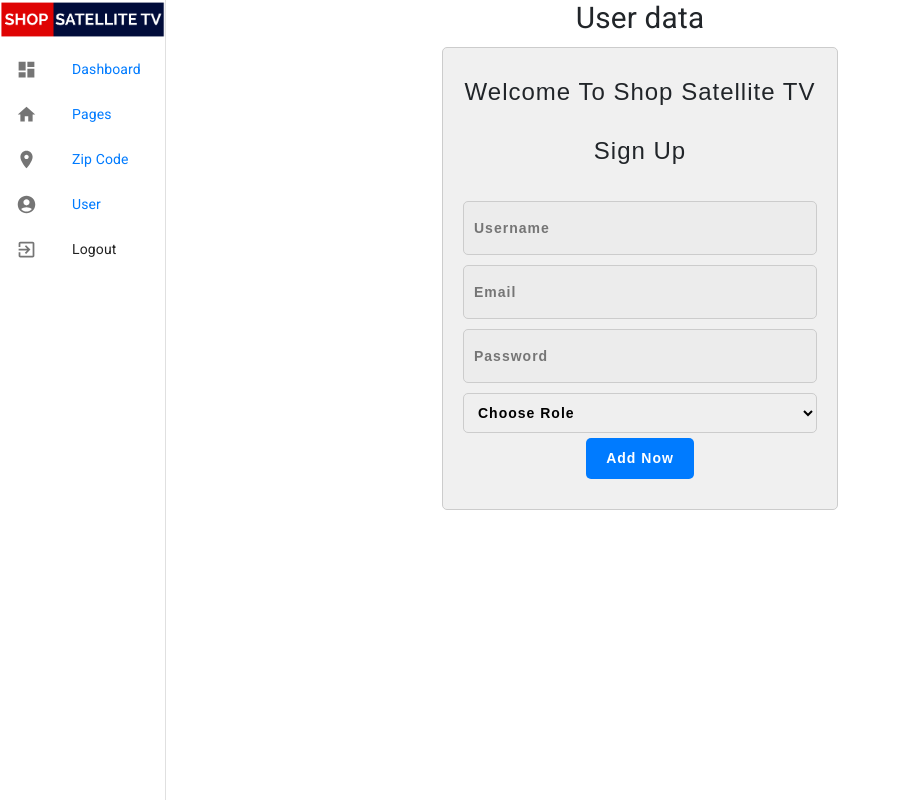
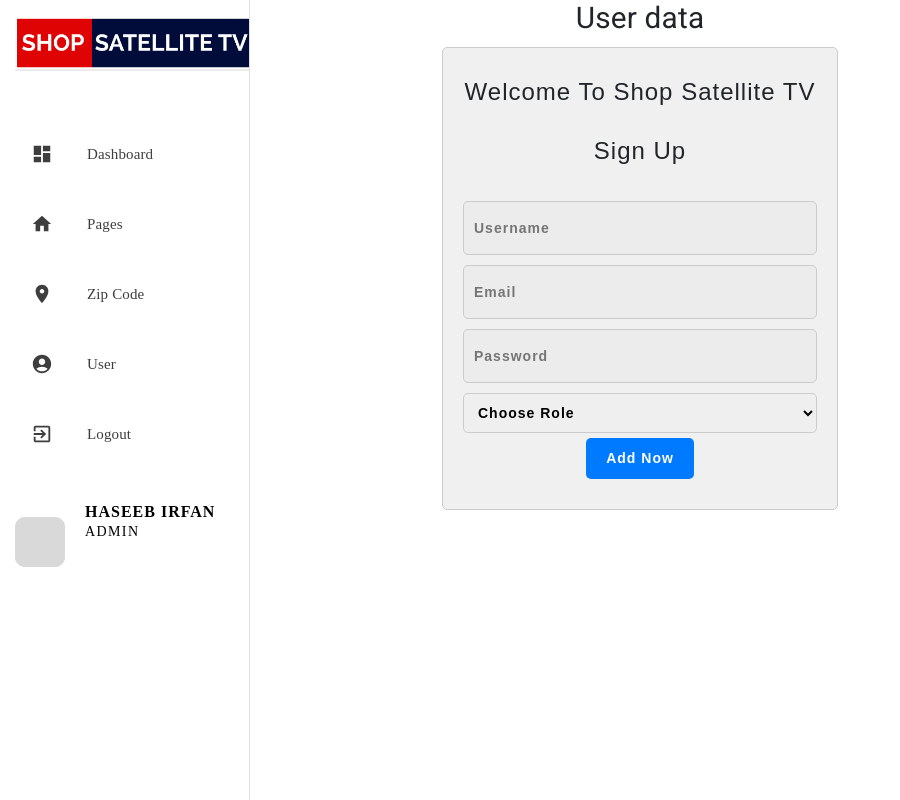
Before and after one commit to ShabiGardezi/DashboardCableTv, a React (Create React App) app: page /user in a window 1280 px wide. Shown: the whole page, without its empty margins (0-900 px from the left). Built offline with nearby package versions, Linux system fonts and the light colour scheme; a small style sheet from the web is missing.

Commit message:
Login page design + Sidebar

```diff
--- a/src/components/Sidebar.jsx
+++ b/src/components/Sidebar.jsx
@@ -20,6 +20,7 @@ import ExitToApp from "@mui/icons-material/ExitToApp";
 import DashboardIcon from "@mui/icons-material/Dashboard";
 import { styled } from "@mui/material/styles"; // Import styled from v5import { AccountCircle, ExitToApp, Home, Room } from "@mui/icons-material";
 import { Dashboard } from "@mui/icons-material";
+import Avatar from "../assests/avatar.png";
 const drawerWidth = 240;
 
 const useStyles = styled((theme) => ({
@@ -62,6 +63,7 @@ function VerticalNavbar() {
         <div className={classes.toolbar}>
           {/* Logo */}
           <div className={classes.logoContainer}>
+            <div className="sideBarLogo">
               <img
                 src={Logo}
                 alt="Logo"
@@ -69,10 +71,8 @@ function VerticalNavbar() {
                 style={{ maxWidth: "100%" }}
               />
             </div>
+          </div>
           {/* End Logo */}
-          {/* <Typography variant="h6" noWrap>
-            Dashboard
-          </Typography> */}
         </div>
         <List>
           <ListItem button>
@@ -114,6 +114,15 @@ function VerticalNavbar() {
             <ListItemText primary="Logout" />
           </ListItem>
         </List>
+        <div className="UserWidget">
+          <div className="leftside">
+            <img src={Avatar} alt="Avater" />
+          </div>
+          <div className="rightside">
+            <h3>Haseeb Irfan</h3>
+            <h4>Admin</h4>
+          </div>
+        </div>
       </Drawer>
     </div>
   );
--- a/src/styles/Login.css
+++ b/src/styles/Login.css
@@ -13,20 +13,19 @@
 }
 
 .leftSide {
-  width: 720px;
-  height: 690px;
-  padding: 30px;
+  padding-left: 40px;
+  padding-top: 30px;
 }
 .logo img {
-  width: 257px;
-  height: 61px;
+  width: 200px;
+  height: 51px;
 }
 .leftSide .heading {
-  font-size: 24px;
+  /* font-size: 24px; */
   margin-bottom: 10px;
   color: #000;
   font-family: Montserrat;
-  font-size: 48px;
+  font-size: 38px;
   font-style: normal;
   font-weight: 700;
   line-height: 150%;
@@ -35,14 +34,14 @@
 .leftSide p {
   color: #000;
   font-family: Montserrat;
-  font-size: 16px;
+  font-size: 14px;
   font-style: normal;
   font-weight: 500;
   line-height: 24px;
   text-transform: uppercase;
 }
 input {
-  width: 654px;
+  width: 600px;
   height: 54px;
   border-radius: 5px;
   background: #ececec;
@@ -80,3 +79,12 @@ input {
   border: 0px;
   margin-top: 20px;
 }
+.rightSide {
+  padding-left: 33px;
+  /* width: 720px; */
+  /* height: 690px; */
+}
+.right-img {
+  width: 650px;
+  height: 690px;
+}
--- a/src/styles/Sidebar.css
+++ b/src/styles/Sidebar.css
@@ -1,3 +1,80 @@
-.css-12i7wg6-MuiPaper-root-MuiDrawer-paper {
+/* .css-12i7wg6-MuiPaper-root-MuiDrawer-paper {
   width: 13%;
+} */
+.MuiPaper-root.MuiPaper-elevation.MuiPaper-elevation0.MuiDrawer-paper.MuiDrawer-paperAnchorLeft.MuiDrawer-paperAnchorDockedLeft.css-12i7wg6-MuiPaper-root-MuiDrawer-paper {
+  width: 250px;
+  /* height: auto; */
+  padding: 15px;
 }
+.sideBarLogo {
+  width: 238px;
+  height: 56px;
+  padding-bottom: 20px;
+  border-bottom: 2px solid #ececec;
+}
+/* navbarstart */
+.MuiList-root.MuiList-padding.css-h4y409-MuiList-root {
+  height: 499px;
+  height: auto;
+  margin-top: 50px;
+}
+.MuiButtonBase-root.MuiListItem-root.MuiListItem-gutters.MuiListItem-padding.MuiListItem-button.css-bshv44-MuiButtonBase-root-MuiListItem-root {
+  width: 236px;
+  height: 50px;
+  margin-bottom: 20px;
+}
+.MuiSvgIcon-root.MuiSvgIcon-fontSizeMedium.css-i4bv87-MuiSvgIcon-root {
+  width: 22px;
+  height: 22px;
+  color: #3e3e3e;
+}
+.MuiTypography-root.MuiTypography-body1.MuiListItemText-primary.css-10hburv-MuiTypography-root {
+  color: #3e3e3e;
+  font-family: Montserrat;
+  font-size: 15px;
+  font-style: normal;
+  font-weight: 500;
+  line-height: 150%;
+  text-transform: capitalize;
+}
+.MuiButtonBase-root.MuiListItem-root.MuiListItem-gutters.MuiListItem-padding.MuiListItem-button.css-bshv44-MuiButtonBase-root-MuiListItem-root:active {
+  border-radius: 5px;
+  background: #010c3a;
+}
+
+/* UserWidget */
+.UserWidget {
+  width: 225px;
+  height: 50px;
+  display: flex;
+  margin-top: 30px;
+}
+.leftside img {
+  width: 50px;
+  height: 50px;
+}
+.rightside {
+  margin-top: -20px;
+  margin-left: 20px;
+}
+.rightside h3 {
+  color: #000;
+  font-family: Montserrat;
+  font-size: 16px;
+  font-style: normal;
+  font-weight: 600;
+  line-height: 150%;
+  text-transform: uppercase;
+  padding-top: 3px;
+}
+.rightside h4 {
+  color: #000;
+  font-family: Montserrat;
+  font-size: 14px;
+  font-style: normal;
+  font-weight: 500;
+  line-height: 150%;
+  letter-spacing: 1.4px;
+  text-transform: uppercase;
+  margin-top: -10px;
+}
```
Also changed, not shown: src/assests/avatar.png (added), src/assests/header-bg.png (added). Lines whose indentation alone changed are shown as unchanged.
